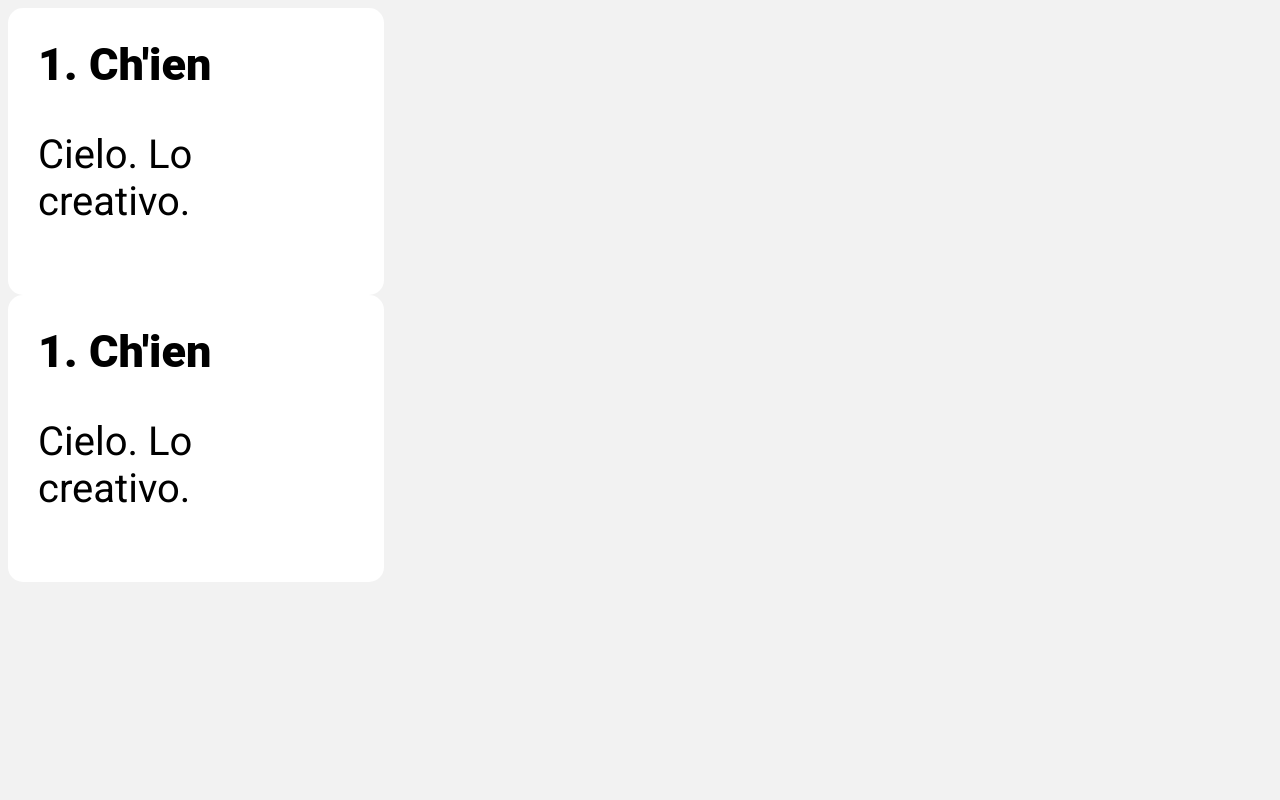
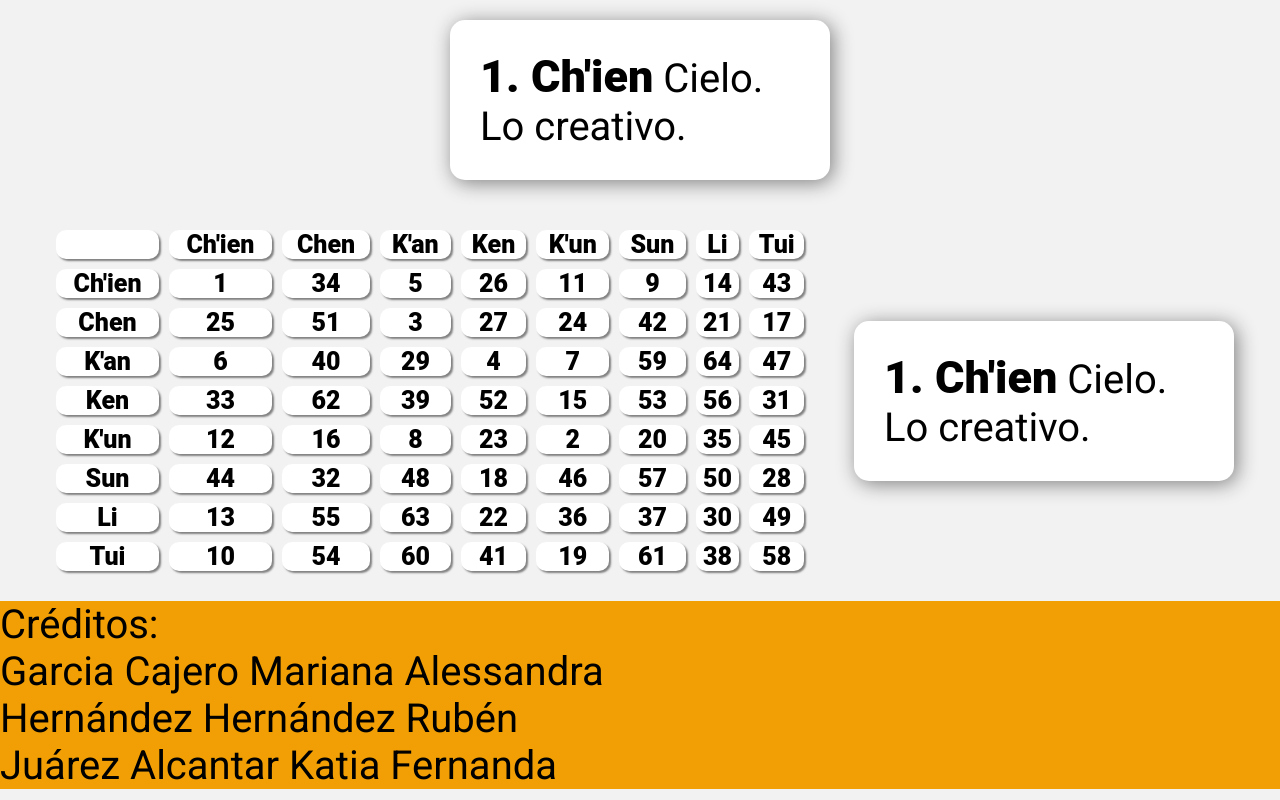
Before and after one commit to Ruben35/Hexagramas, a plain HTML site: page index.html in a window 1280 px wide. Drawn offline with Linux system fonts and the light colour scheme.

Commit message:
Tabla, sombras y medio del footer xd

```diff
--- a/css/main.css
+++ b/css/main.css
@@ -1,3 +1,9 @@
+* {
+	box-sizing: inherit;
+	margin: 0;
+	padding: 0;
+}
+
 body {
 	font-family: 'Roboto', sans-serif;
 	font-size: 40px;
@@ -14,13 +20,25 @@ b {
 	font-size: 45px;
 }
 
+table {
+	width: 59.99999%;
+	margin: 20px;
+	font-family: 'Roboto Black', sans-serif, '900';
+	font-size: 25px;
+	float: left;
+	border-collapse: separate;
+	border-spacing: 10px;
+}
+
+td {
+	background-color: white;
+	border-radius: 10px;
+	text-align: center;
+	box-shadow: 2px 2px 2px grey; /* (-)izquierda-derecha(+), (-)arriba-abajo(+), radio (mayor es borroso, 0 es solido*/
+}
+
 .inputs {
 	font-size: 45px;
-}
-
-.tabla {
-	font-family: 'Roboto Black', sans-serif, '900';
-	font-size: 25px;
 }
 
 .botones {
@@ -32,8 +50,9 @@ b {
 	font-size: 45px;
 }
 
-.footer {
-	font-size: 40px;
+#contenedor-descripcion {
+	display: flex;
+    justify-content: center;
 }
 
 .hexagrama-descripcion {
@@ -41,10 +60,28 @@ b {
 	background-color: white;
 	padding: 30px;
 	width: 24.99999%;
-	/*border-radius: 10px 30px;*/
-	/*border-radius: 5px 30px 45px 60px;*/
+	display: inline-block;
+	margin: 20px;
+	vertical-align: center;
+	box-shadow: 3px 3px 20px grey;
 }
 
 .hexagrama-descripcion2 {
-	/*OCULTAR ESTE*/
+	display: none;
 }
+
+#descripcion-hover {
+	display: flex;
+	justify-content: center;
+	align-items: center;
+}
+
+footer {
+	font-size: 40px;
+	background-color: #f29f05;
+
+}
+
+footer > div {
+	display: inline-block;
+}
--- a/index.html
+++ b/index.html
@@ -18,26 +18,140 @@
 
         </article>
     </section>
-    <section id="hexagrama-descripcion" class="hexagrama-descripcion hexagrama-descripcion2">
+    <section id="contenedor-descripcion">
         <!-- Mariana -->
-        <b>1. Ch'ien</b>
-        <p>Cielo. Lo creativo.</p>
-    </section>
-    <section id="hexagrama-descripcion" class="hexagrama-descripcion hexagrama-descripcion2">
-        <!-- Mariana -->
-        <b>1. Ch'ien</b>
-        <p>Cielo. Lo creativo.</p>
+        <div class="hexagrama-descripcion">
+            <b>1. Ch'ien</b>
+            <span>Cielo. Lo creativo.</span>
+        </div>
+        <div class="hexagrama-descripcion hexagrama-descripcion2">
+            <b>1. Ch'ien</b>
+            <span>Cielo. Lo creativo.</span>
+        </div>
     </section>
     <section id="tabla-hexagramas">
         <!-- Mariana -->
         <article id="tabla">
         </article>
         <article id="descripcion-hover">
-
+            <table>
+                <tr>
+                    <td></td>
+                    <td>Ch'ien</td>
+                    <td>Chen</td>
+                    <td>K'an</td>
+                    <td>Ken</td>
+                    <td>K'un</td>
+                    <td>Sun</td>
+                    <td>Li</td>
+                    <td>Tui</td>
+                </tr>
+                <tr>
+                    <td>Ch'ien</td>
+                    <td>1</td>
+                    <td>34</td>
+                    <td>5</td>
+                    <td>26</td>
+                    <td>11</td>
+                    <td>9</td>
+                    <td>14</td>
+                    <td>43</td>
+                </tr>
+                <tr>
+                    <td>Chen</td>
+                    <td>25</td>
+                    <td>51</td>
+                    <td>3</td>
+                    <td>27</td>
+                    <td>24</td>
+                    <td>42</td>
+                    <td>21</td>
+                    <td>17</td>
+                </tr>
+                <tr>
+                    <td>K'an</td>
+                    <td>6</td>
+                    <td>40</td>
+                    <td>29</td>
+                    <td>4</td>
+                    <td>7</td>
+                    <td>59</td>
+                    <td>64</td>
+                    <td>47</td>
+                </tr>
+                <tr>
+                    <td>Ken</td>
+                    <td>33</td>
+                    <td>62</td>
+                    <td>39</td>
+                    <td>52</td>
+                    <td>15</td>
+                    <td>53</td>
+                    <td>56</td>
+                    <td>31</td>
+                </tr>
+                <tr>
+                    <td>K'un</td>
+                    <td>12</td>
+                    <td>16</td>
+                    <td>8</td>
+                    <td>23</td>
+                    <td>2</td>
+                    <td>20</td>
+                    <td>35</td>
+                    <td>45</td>
+                </tr>
+                <tr>
+                    <td>Sun</td>
+                    <td>44</td>
+                    <td>32</td>
+                    <td>48</td>
+                    <td>18</td>
+                    <td>46</td>
+                    <td>57</td>
+                    <td>50</td>
+                    <td>28</td>
+                </tr>
+                <tr>
+                    <td>Li</td>
+                    <td>13</td>
+                    <td>55</td>
+                    <td>63</td>
+                    <td>22</td>
+                    <td>36</td>
+                    <td>37</td>
+                    <td>30</td>
+                    <td>49</td>
+                </tr>
+                <tr>
+                    <td>Tui</td>
+                    <td>10</td>
+                    <td>54</td>
+                    <td>60</td>
+                    <td>41</td>
+                    <td>19</td>
+                    <td>61</td>
+                    <td>38</td>
+                    <td>58</td>
+                </tr>
+            </table>
+            <div class="hexagrama-descripcion">
+                <b>1. Ch'ien</b>
+                <span>Cielo. Lo creativo.</span>
+            </div>
         </article>
     </section>
     <footer>
-        <!-- Quien sea xd -->
+        <div>Créditos:
+            <br>
+            <span>Garcia Cajero Mariana Alessandra</span>
+            <br>
+            <span>Hernández Hernández Rubén</span>
+            <br>
+            <span>Juárez Alcantar Katia Fernanda</span>
+        </div>
+        <div></div>
+        <div></div>
     </footer>
 </body>
 </html>
```
